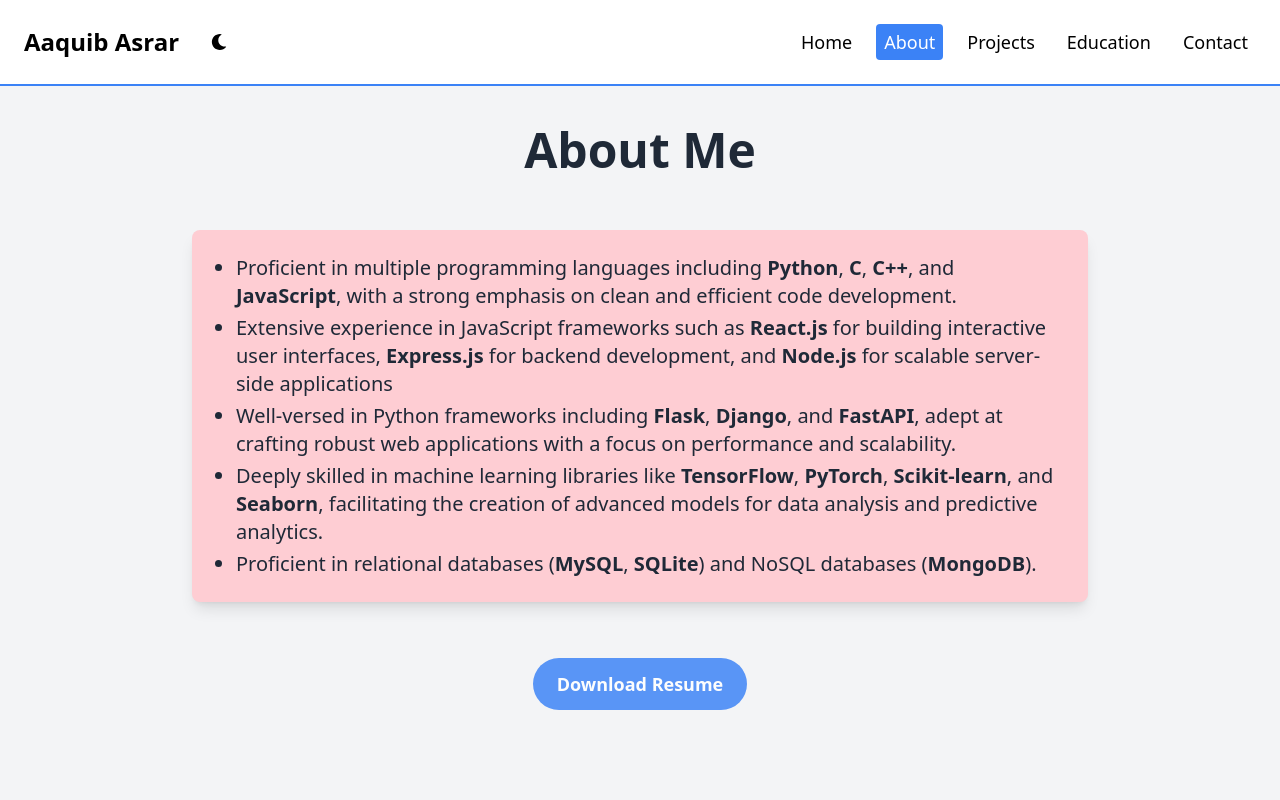
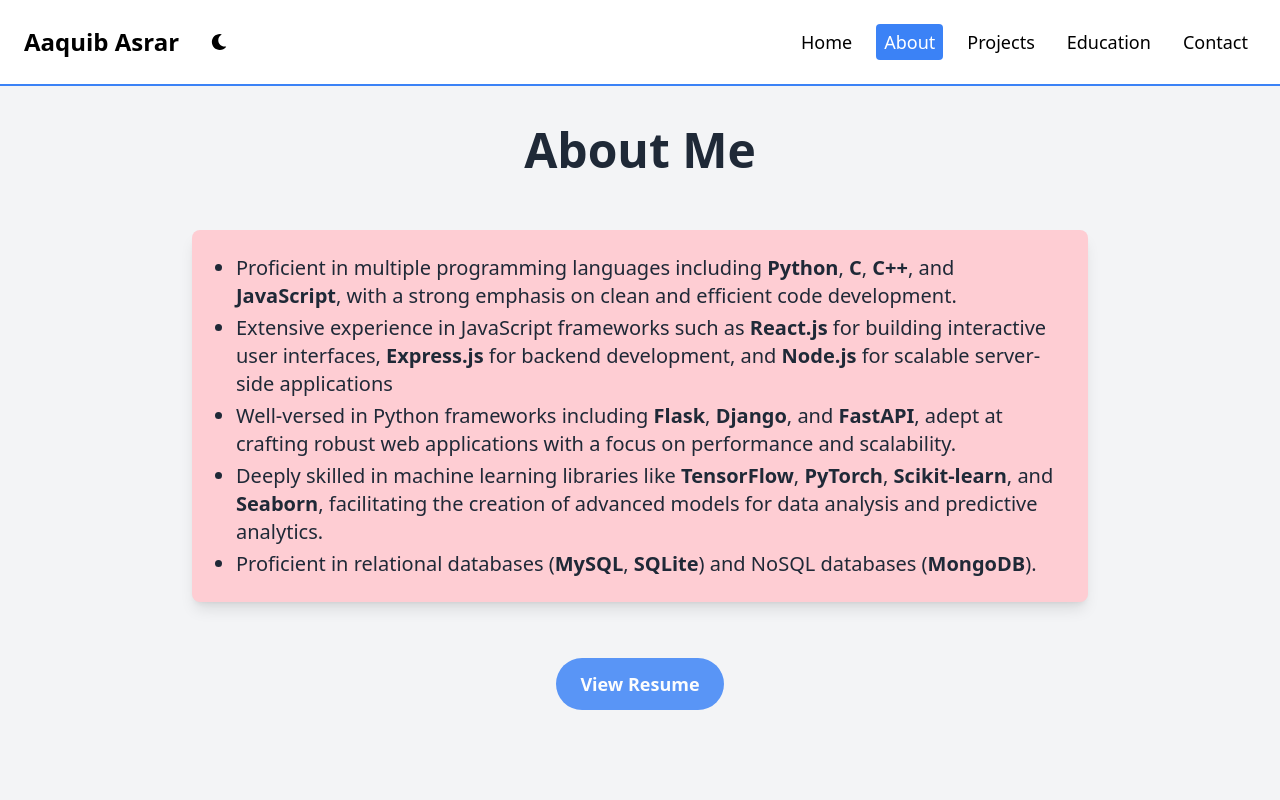
Before and after one commit to Aaquib07/portfolio, a React (Create React App) app: page /about in a window 1280 px wide. Shown: the top 800 px of the page. Built offline with nearby package versions, Linux system fonts and the light colour scheme.

Commit message:
Modified resume URL

```diff
--- a/src/components/About.jsx
+++ b/src/components/About.jsx
@@ -1,10 +1,12 @@
 import React from 'react';
 import Navbar from './Navbar';
 import Footer from './Footer';
-import Resume from '../assets/Resume.pdf';
 import { Link } from 'react-router-dom';
 
 const About = () => {
+
+  const resumeURL = 'https://drive.google.com/file/d/1y6o419aSBvHWmUZ1nE-FdXFIxj0pxmve/view?usp=sharing'
+
   return (
     <div>
       <Navbar />
@@ -33,8 +35,8 @@ const About = () => {
             </ul>
           </div>
           <div className="flex justify-center">
-            <Link to={Resume} download={'Resume_Aaquib_Asrar.pdf'} target='_blank'>
-              <button className='bg-blue-500 hover:bg-blue-700 text-white font-bold desktop:py-3 desktop:px-6 mobile:py-2 mobile:px-4 tablet:py-4 tablet:px-8 tablet:text-xl desktop:text-lg tablet:mt-8 rounded-full focus:outline-none focus:shadow-outline transition duration-300 ease-in-out animate-pulse hover:scale-105'>Download Resume</button>
+            <Link to={resumeURL} target='_blank'>
+            <button className='bg-blue-500 hover:bg-blue-700 text-white font-bold desktop:py-3 desktop:px-6 mobile:py-2 mobile:px-4 tablet:py-4 tablet:px-8 tablet:text-xl desktop:text-lg tablet:mt-8 rounded-full focus:outline-none focus:shadow-outline transition duration-300 ease-in-out animate-pulse hover:scale-105'>View Resume</button>
             </Link>
           </div>
         </div>
```
